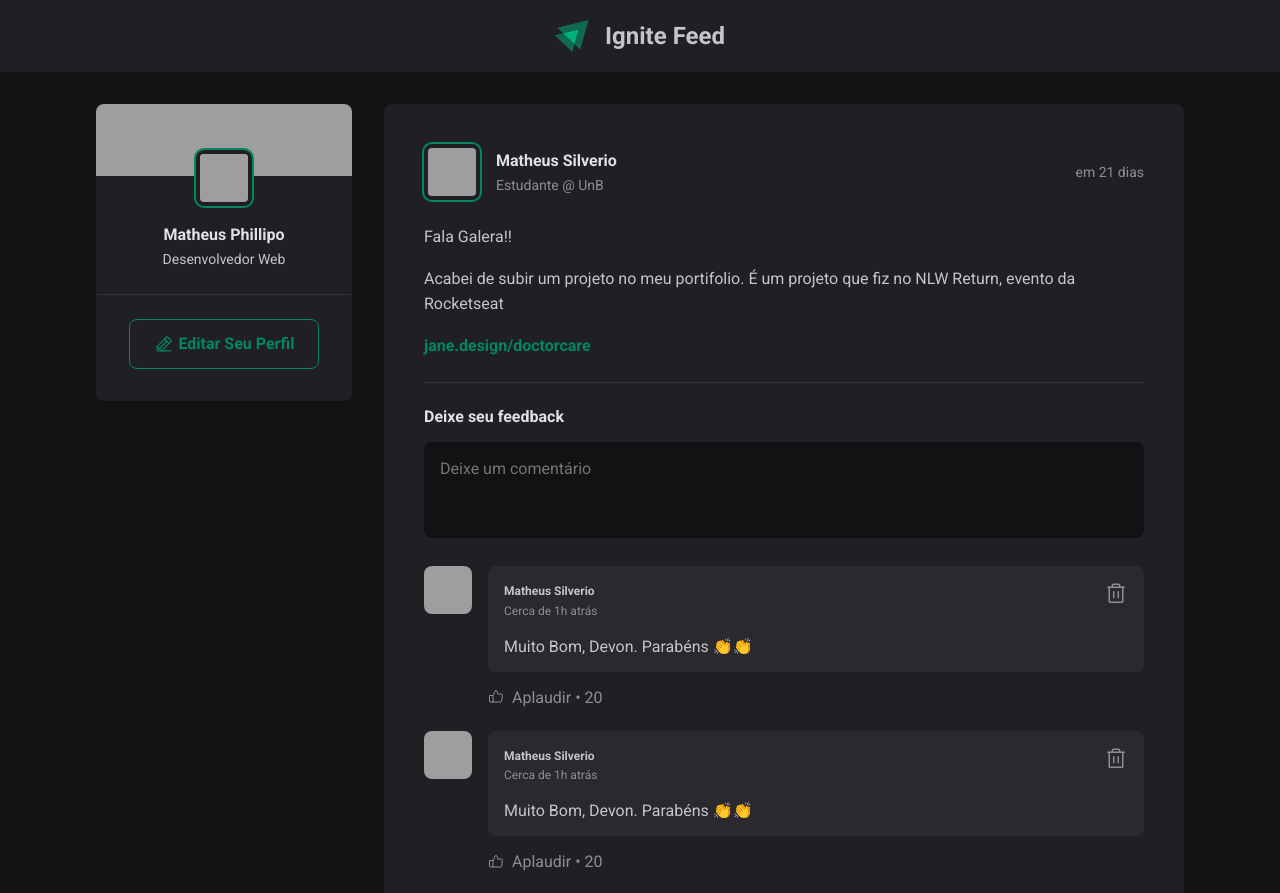
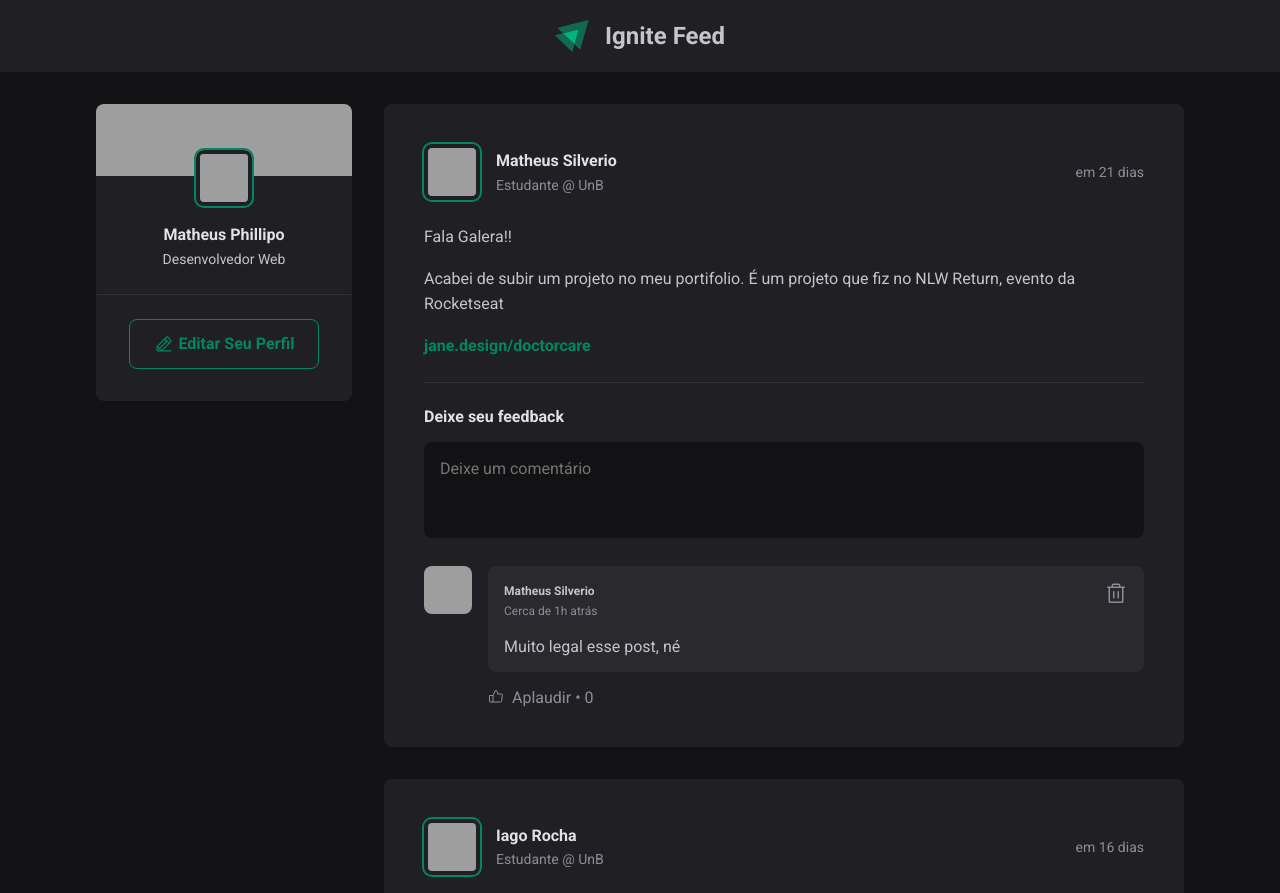
Before and after one commit to MattSilverio/reactjs, a React (Vite) app: page / in a window 1280 px wide. Shown: the top 893 px of the page. Built offline with nearby package versions, Linux system fonts and the light colour scheme; grey boxes are pictures that could not be loaded.

Commit message:
Aplicação Finalizada

```diff
--- a/src/App.jsx
+++ b/src/App.jsx
@@ -47,6 +47,7 @@ export default function App(){
           {posts.map((post) => {
             return (
               <Post
+                key={post.id}
                 author={post.author}
                 content={post.content}
                 publishedAt={post.publishedAt}
--- a/src/components/Comment/Comment.jsx
+++ b/src/components/Comment/Comment.jsx
@@ -1,8 +1,19 @@
 import { ThumbsUp, Trash } from 'phosphor-react';
 import { Avatar } from '../Avatar/Avatar';
 import styles from './Comment.module.css';
+import {useState} from 'react'
 
-export function Comment(){
+export function Comment({content, onDeleteComment}){
+    const [likeCount, setLikeCount] = useState(0);
+    function handleDeleteComment() {
+        onDeleteComment(content)
+    }
+
+    function handleLikeComment() {
+        setLikeCount((state) => {
+            return state + 1;  // sempre que for atualizar um estado que depende do seu valor, é melhor fazer desse jeito
+        });
+    }
 
     return(
         <div className={styles.comment}>
@@ -16,18 +27,18 @@ export function Comment(){
                             <time title="12 de Julho às 01:03h" dateTime="2022-07-12 01:03:13">Cerca de 1h atrás</time>
                         </div>
 
-                        <button title="Deletar comentário">
+                        <button onClick={handleDeleteComment} title="Deletar comentário">
                             <Trash size={24} />
                         </button>
                     </header>
 
-                    <p>Muito Bom, Devon. Parabéns 👏👏</p>
+                    <p>{content}</p>
                 </div>
 
                 <footer>
-                    <button>
+                    <button onClick={handleLikeComment}>
                         <ThumbsUp />
-                        Aplaudir <span>20</span>
+                        Aplaudir <span>{likeCount}</span>
                     </button>
                 </footer>
             </div>
--- a/src/components/Post/Post.jsx
+++ b/src/components/Post/Post.jsx
@@ -1,3 +1,5 @@
+import {useState} from 'react'
+
 import {format, formatDistanceToNow} from "date-fns"
 import ptBR from 'date-fns/locale/pt-BR'
 
@@ -5,13 +7,44 @@ import { Avatar } from "../Avatar/Avatar";
 import { Comment } from "../Comment/Comment";
 import styles from "./Post.module.css";
 
+
 export function Post({author, content, publishedAt}) {
+  const [comments, setComments] = useState([
+    "Muito legal esse post, né"
+  ])
+
+  const [newCommentText, setNewCommentText] = useState("")
+
   const publishedDateFormatted = format(publishedAt, "d 'de' LLLL 'às' HH'h'mm'm'", {locale: ptBR});
 
   const publishedDateRelativeToNow = formatDistanceToNow(publishedAt, {
     locale: ptBR,
     addSuffix: true,
   })
+
+  function handleCreateNewComment(event){
+    event.preventDefault();
+
+    setComments([...comments, newCommentText])
+    setNewCommentText('')
+  }
+
+  function handleNewCommentChange(event){
+    event.target.setCustomValidity('')
+    setNewCommentText(event.target.value)
+  }
+
+  function deleteComment(commentToDelete){
+    const commentsWithoutDeletedOne = comments.filter(comment => {
+      return comment !== commentToDelete
+    })
+
+    setComments(commentsWithoutDeletedOne)
+  }
+
+  function handleNewCommentInvalid(event){
+    event.target.setCustomValidity('Esse Campo é Obrigatório!');
+  }
 
   return (
     <article className={styles.post}>
@@ -32,27 +65,34 @@ export function Post({author, content, publishedAt}) {
       <div className={styles.content}>
         {content.map((line) =>{
           if(line.type === 'paragraph'){
-            return <p>{line.content}</p>
+            return <p key={line.content}>{line.content}</p>
           }else if(line.type === 'link'){
-            return <p><a href='#'>{line.content}</a></p>
+            return <p key={line.content}><a href='#'>{line.content}</a></p>
           }
         })}
       </div>
 
-      <form className={styles.commentForm}>
+      <form onSubmit={handleCreateNewComment} className={styles.commentForm}>
         <strong>Deixe seu feedback</strong>
 
-        <textarea placeholder="Deixe um comentário"/>
+        <textarea
+          name="comment"
+          placeholder="Deixe um comentário"
+          value={newCommentText}
+          onChange={handleNewCommentChange}
+          onInvalid={handleNewCommentInvalid}
+          required
+        />
 
         <footer>
-          <button type="submit">Comentar</button>
+          <button type="submit" disabled={newCommentText.length === 0 }>Comentar</button>
         </footer>
       </form>
 
       <div className={styles.commentList}>
-        <Comment />
-        <Comment />
-        <Comment />
+        {comments.map((comment) =>{
+          return <Comment key={comment} content={comment} onDeleteComment={deleteComment}/>
+        })}
       </div>
     </article>
   );
--- a/src/components/Post/Post.module.css
+++ b/src/components/Post/Post.module.css
@@ -109,8 +109,13 @@
     transition: .3s background-color;
 }
 
-.commentForm button[type=submit]:hover{
+.commentForm button[type=submit]:not(:disabled):hover{
     background: var(--green-300);
+}
+
+.commentForm button[type=submit]:disabled{
+    opacity: 0.7;
+    cursor: not-allowed;
 }
 
 .commentList{
```
